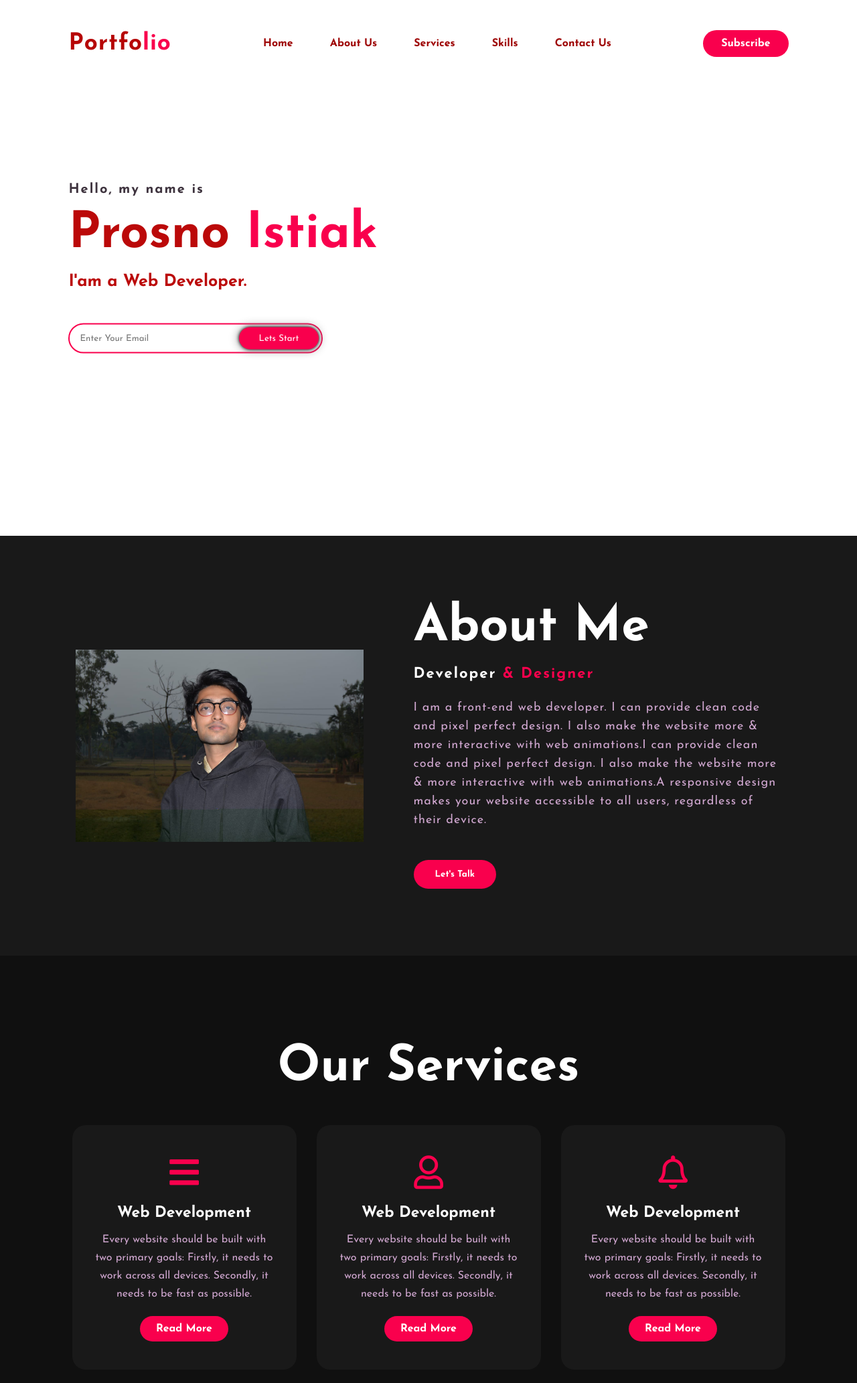
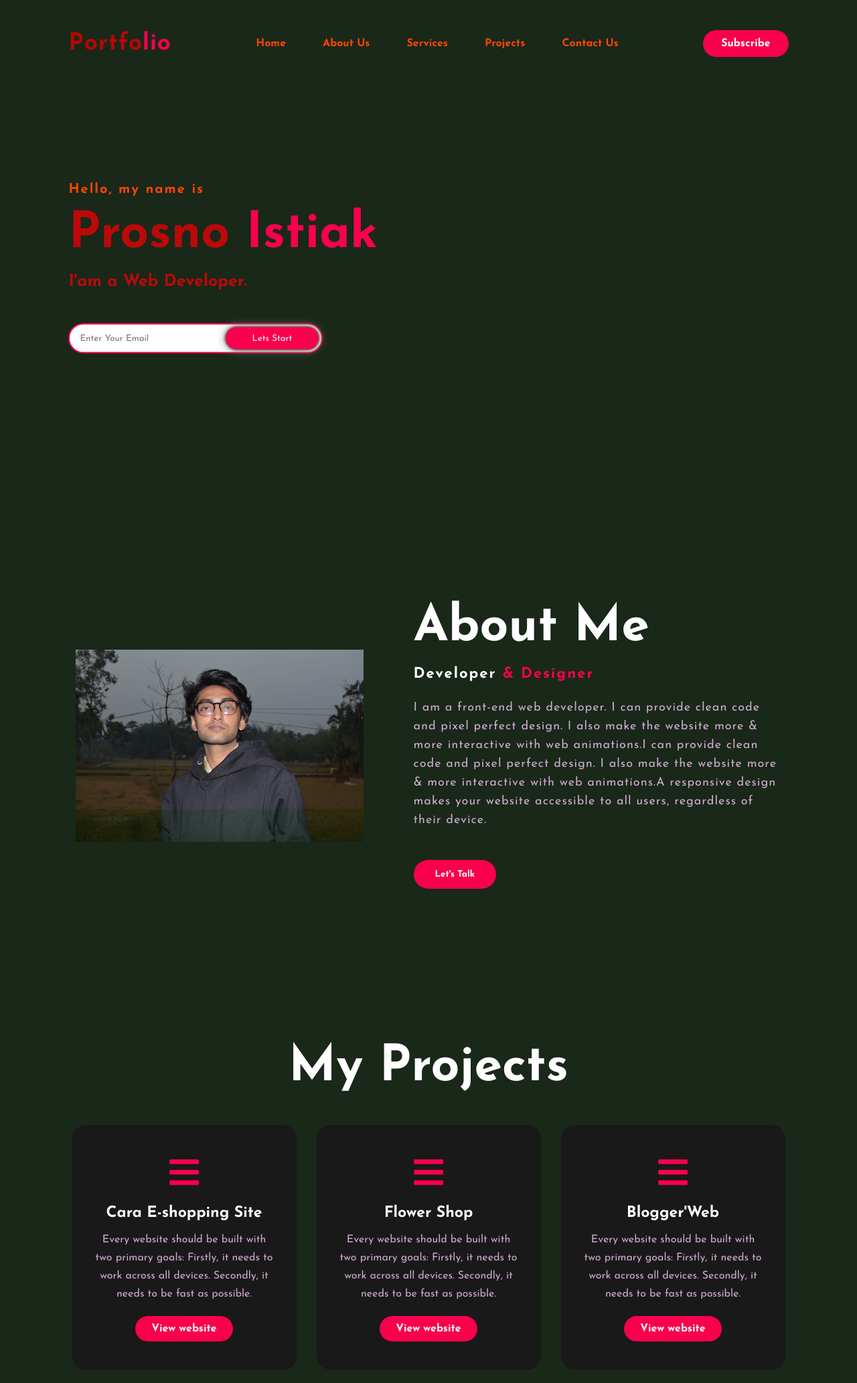
Before and after one commit to Prosno63/Portfolio.Istiak, a plain HTML site: page index.html in a window 1280 px wide. Shown: the top 2065 px of the page at 67% size. Drawn offline with Linux system fonts and the light colour scheme.

Commit message:
Update Design

```diff
--- a/css/style.css
+++ b/css/style.css
@@ -7,9 +7,8 @@
 .hero{
 	height: 100vh;
 	width: 100%;
-	background-image: url(..\img/background.jpg);
-	background-size: cover;
-	background-position: center;
+	background-color: #192819;
+
 }
 nav{
 	display: flex;
@@ -18,7 +17,13 @@ nav{
 	padding-top: 45px;
 	padding-left: 8%;
 	padding-right: 8%;
+	position:static;
+	top: 0;
+	left: 0;
+
 }
+
+
 .logo{
 	color: rgb(182, 6, 6);
 	font-size: 35px;
@@ -34,7 +39,7 @@ nav ul li{
 	padding: 10px  25px;
 }
 nav ul li a{
-	color: rgb(158, 5, 5);
+	color:orangered;
 	text-decoration: none;
 	font-weight: bold;
 	text-transform: capitalize;
@@ -73,16 +78,16 @@ h3{
 	margin-bottom: 50px;
 }
 h4{
-	color: rgba(15, 1, 15, 0.8);
+	color:orangered;
 	letter-spacing: 2px;
 	font-size: 20px;
 }
-.newslatter form{
+.newsletter form{
 	width: 380px;
 	max-width: 100%;
 	position: relative;
 }
-.newslatter form input:first-child{
+.newsletter form input:first-child{
 	display: inline-block;
 	width: 100%;
 	padding: 14px 130px 14px 15px;
@@ -90,12 +95,12 @@ h4{
 	outline: none;
 	border-radius: 30px;
 }
-.newslatter form input:last-child{
+.newsletter form input:last-child{
 	position: absolute;
 	display: inline-block;
 	outline: none;
 	border: none;
-	padding: 10px 30px;
+	padding: 10px 40px;
 	border-radius: 30px;
 	background-color:#f9004d;
 	color: white;
@@ -104,10 +109,15 @@ h4{
 	right: 6px;
 }
 
+.newsletter form input:last-child:hover{
+	transform: scale(1.04);
+
+}
+
 .about{
 	width: 100%;
 	padding: 100px 0px;
-	background-color: #191919;
+	background-color: #192819;
 }
 .about img{
 	height: auto;
@@ -160,8 +170,14 @@ button:hover{
 	cursor: pointer;
 }
 
+.projects{
+	background-color: #192819;
+	width: 100%;
+	padding: 100px 0px;
+}
+
 .service{
-	background: #101010;
+	background-color: #192819;
 	width: 100%;
 	padding: 100px 0px;
 }
@@ -226,7 +242,7 @@ h5{
 .contact-me{
 	width: 100%;
 	height: 290px;
-	background: #191919;
+	background-color: #192819;
 	display: flex;
 	align-items: center;
 	flex-direction: column;
@@ -257,7 +273,7 @@ footer{
 	position: relative;
 	width: 100%;
 	height: 400px;
-	background: #101010;
+	background-color: #191919;
 	display: flex;
 	flex-direction: column;
 	align-items: center;
--- a/index.html
+++ b/index.html
@@ -13,15 +13,15 @@
 <body>
 	<!----hero Section start---->
 
-	<div class="hero">
-		<nav>
+	<section class="hero">
+		<nav class="navbar">
 			<h2 class="logo">Portfo<span>lio</span></h2>
 			<ul>
-				<li><a href="*">Home</a></li>
-				<li><a href= "*" >About Us</a></li>
-				<li><a href="#">Services</a></li>
-				<li><a href="#">Skills</a></li>
-				<li><a href="#">Contact Us</a></li>
+				<li><a href="#home">Home</a></li>
+				<li><a href="#about Us" >About Us</a></li>
+				<li><a href="#services">Services</a></li>
+				<li><a href="#projects">Projects</a></li>
+				<li><a href="#contact Us">Contact Us</a></li>
 			</ul>
 			<a href="#" class="btn">Subscribe</a>
 		</nav>
@@ -30,17 +30,17 @@
 			<h4>Hello, my name is</h4>
 			<h1>Prosno <span>Istiak</span></h1>
 			<h3>I'am a Web Developer.</h3>
-			<div class="newslatter">
+			<div class="newsletter">
 				<form>
 					<input type="email" name="email" id="mail" placeholder="Enter Your Email">
 					<input type="submit" name="submit" value="Lets Start">
 				</form>
 			</div>
 		</div>
-	</div>
+	</section>
 
 	<!----About section start---->
-	<section class="about">
+	<section class="about", id="about Us">
 		<div class="main">
 			<img src="img/MY_2.jpg">
 			<div class="about-text">
@@ -52,8 +52,55 @@
 		</div>
 	</section>
 
+   	<!-----service section start----------->
+
+	   <Section class="projects", id="projects">
+		<div class="title">
+			<h2>My Projects</h2>
+		</div>
+
+		<div class="box">
+			<div class="card">
+				<i class="fas fa-bars"></i>
+				<h5>Cara E-shopping Site</h5>
+				<div class="pra">
+					<p>Every website should be built with two primary goals: Firstly, it needs to work across all devices. Secondly, it needs to be fast as possible.</p>
+
+					<p style="text-align: center;">
+						<a class="button" href="https://prosno63.github.io/Building-E-commerce-Website/">View website</a>
+					</p>
+				</div>
+			</div>
+
+			<div class="card">
+				<i class="fas fa-bars"></i>
+				<h5>Flower Shop</h5>
+				<div class="pra">
+					<p>Every website should be built with two primary goals: Firstly, it needs to work across all devices. Secondly, it needs to be fast as possible.</p>
+
+					<p style="text-align: center;">
+						<a class="button" href="https://prosno63.github.io/Flower-Shop/">View website</a>
+					</p>
+				</div>
+			</div>
+
+			<div class="card">
+				<i class="fas fa-bars"></i>
+				<h5>Blogger'Web</h5>
+				<div class="pra">
+					<p>Every website should be built with two primary goals: Firstly, it needs to work across all devices. Secondly, it needs to be fast as possible.</p>
+
+					<p style="text-align: center;">
+						<a class="button" href="https://prosno63.github.io/Building-E-commerce-Website/">View website</a>
+					</p>
+				</div>
+			</div>
+		</div>
+	</Section>
+
+
 	<!-----service section start----------->
-	<div class="service">
+	<Section class="service", id="services">
 		<div class="title">
 			<h2>Our Services</h2>
 		</div>
@@ -95,10 +142,10 @@
 				</div>
 			</div>
 		</div>
-	</div>
+	</Section>
 
 	<!------Contact Me------>
-	<div class="contact-me">
+	<div class="contact-me", id="contact Us">
 		<p>Let Me Get You A Beautiful Website.</p>
 		<a class="button-two" href="#">Hire Me</a>
 	</div>
@@ -112,6 +159,7 @@
 			<a href="#"><i class="fab fa-instagram"></i></a>
 			<a href="#"><i class="fab fa-dribbble"></i></a>
 		</div>
+		<div><a href="#" class="btn">Back to Top</a></div>
 		<p class="end">CopyRight By Prosno Istiak</p>
 	</footer>
 </body>
```
Also changed, not shown: img/flower-icon.png (added), img/hero.jpg (renamed from img/background.jpg), img/shop-icon.png (added).
